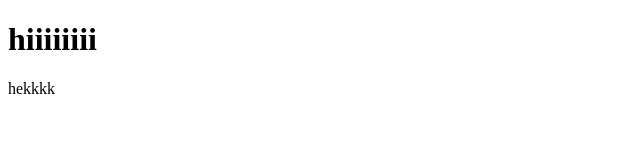
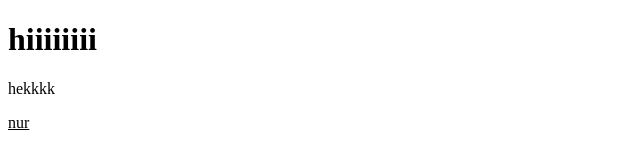
Before and after one commit to Mdnuralam166/aa11, a plain HTML site: page index.html in a window 1280 px wide. Shown: the full height of the page, 0-640 px from the left. Drawn offline with Linux system fonts and the light colour scheme.

Commit message:
2nd commit

```diff
--- a/index.html
+++ b/index.html
@@ -8,5 +8,6 @@
 <body>
   <h1>hiiiiiiii</h1>
   <p>hekkkk</p>
+  <u>nur</u>
 </body>
 </html>
```
